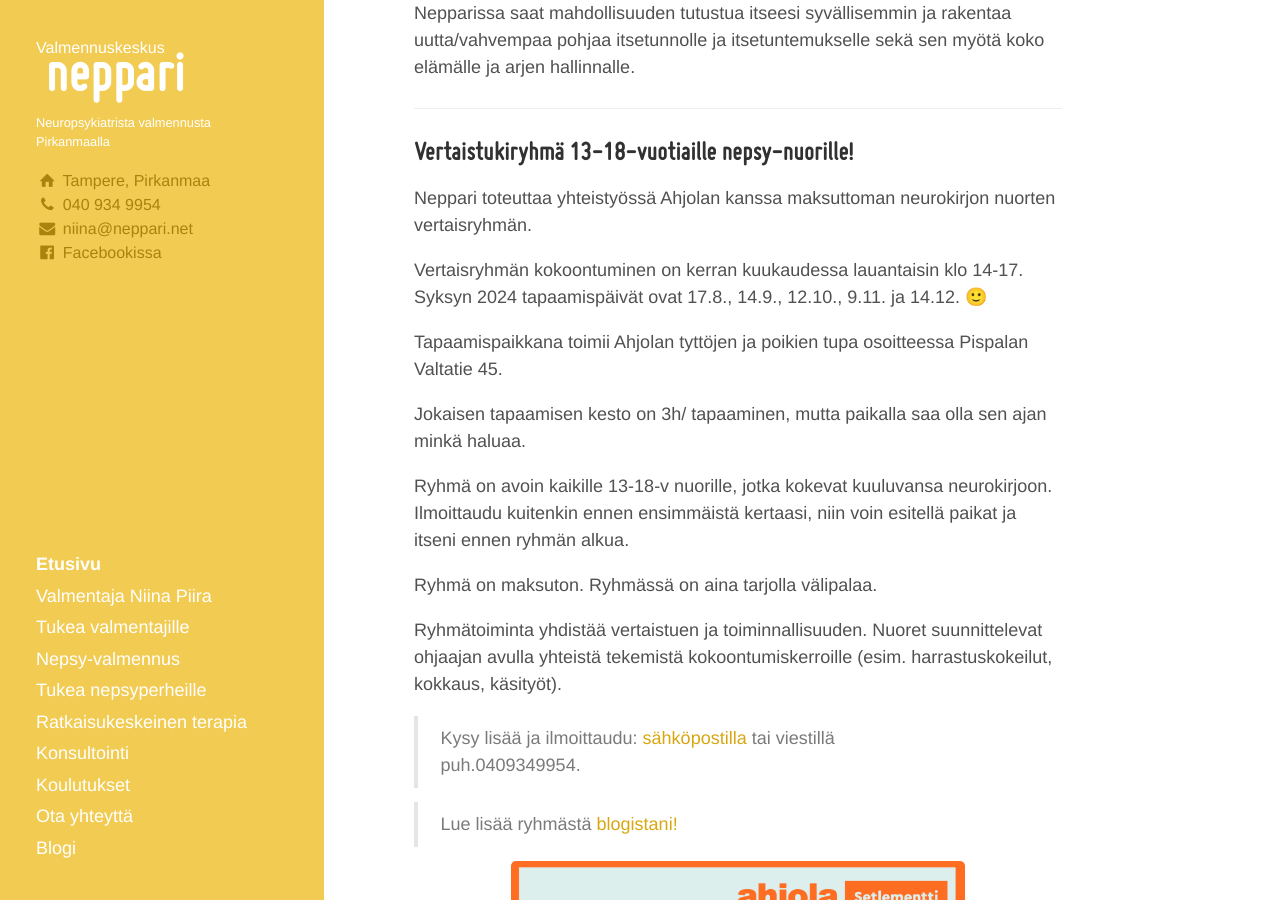
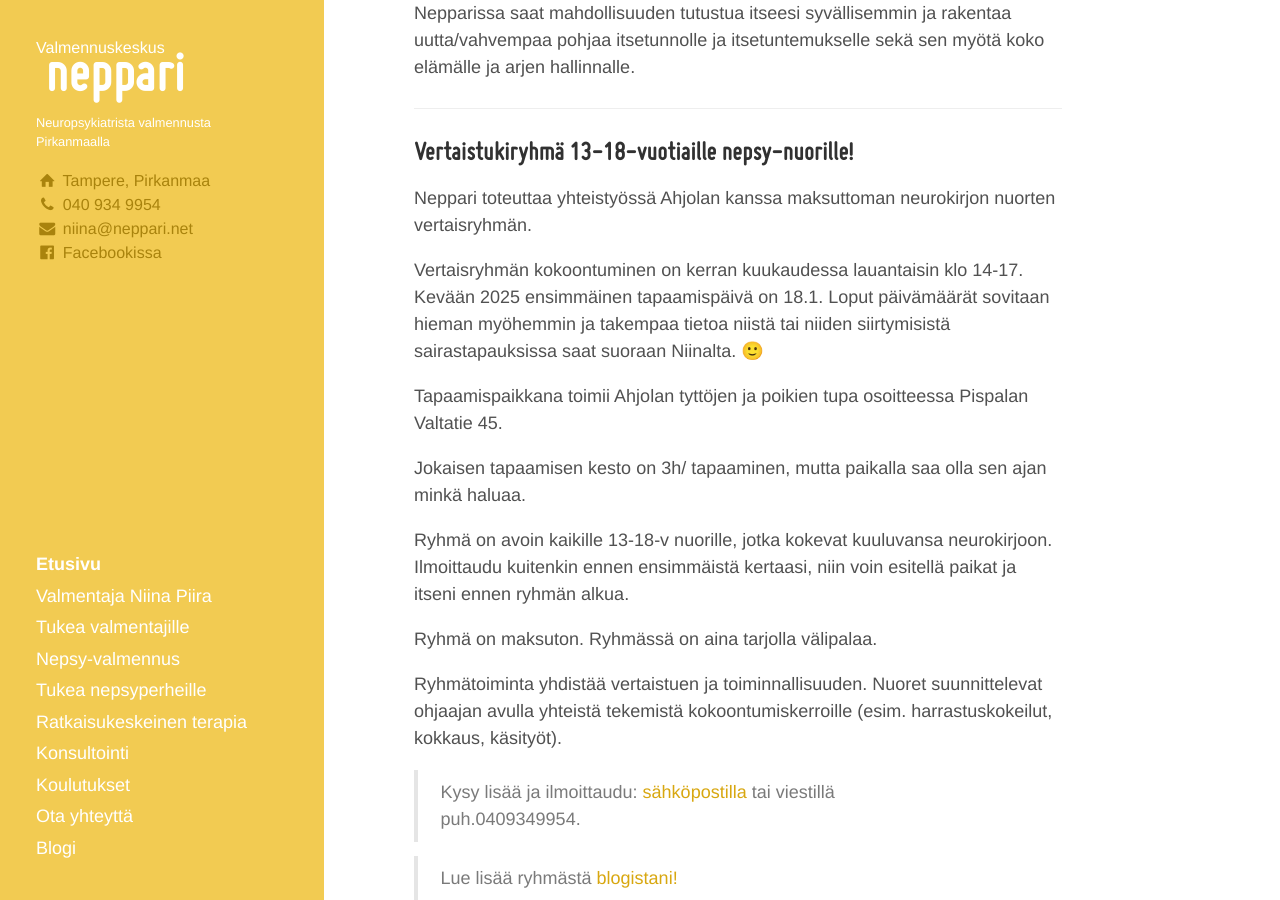
Before and after one commit to niinapiira/neppari.net, a Jekyll site: the page built from index.md, in a window 1280 px wide and 900 px high, scrolled down 1867 px. Built offline with Jekyll 4.4.1, drawn with Linux system fonts in a browser that asks for light colours.

Commit message:
Update index.md

```diff
--- a/index.md
+++ b/index.md
@@ -67,7 +67,7 @@ ___
 Neppari toteuttaa yhteistyössä Ahjolan kanssa maksuttoman neurokirjon nuorten vertaisryhmän.
 
 Vertaisryhmän kokoontuminen on kerran kuukaudessa lauantaisin klo 14-17.
-Syksyn 2024 tapaamispäivät ovat 17.8., 14.9., 12.10., 9.11. ja 14.12.  🙂
+Kevään 2025 ensimmäinen tapaamispäivä on 18.1. Loput päivämäärät sovitaan hieman myöhemmin ja takempaa tietoa niistä tai niiden siirtymisistä sairastapauksissa saat suoraan Niinalta. 🙂
 
 Tapaamispaikkana toimii Ahjolan tyttöjen ja poikien tupa osoitteessa Pispalan Valtatie 45.
 
```
